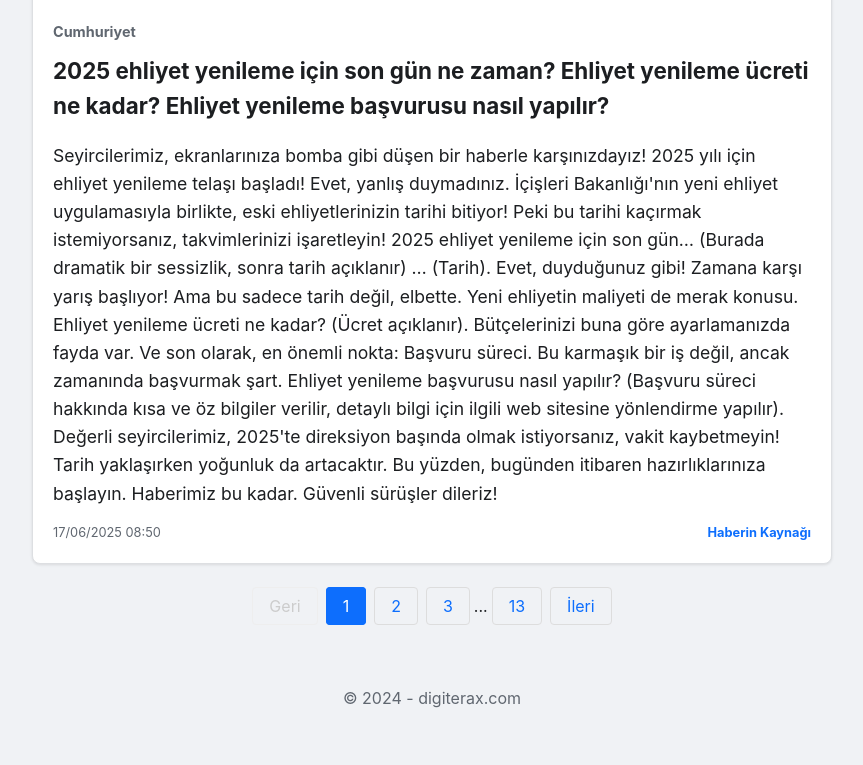
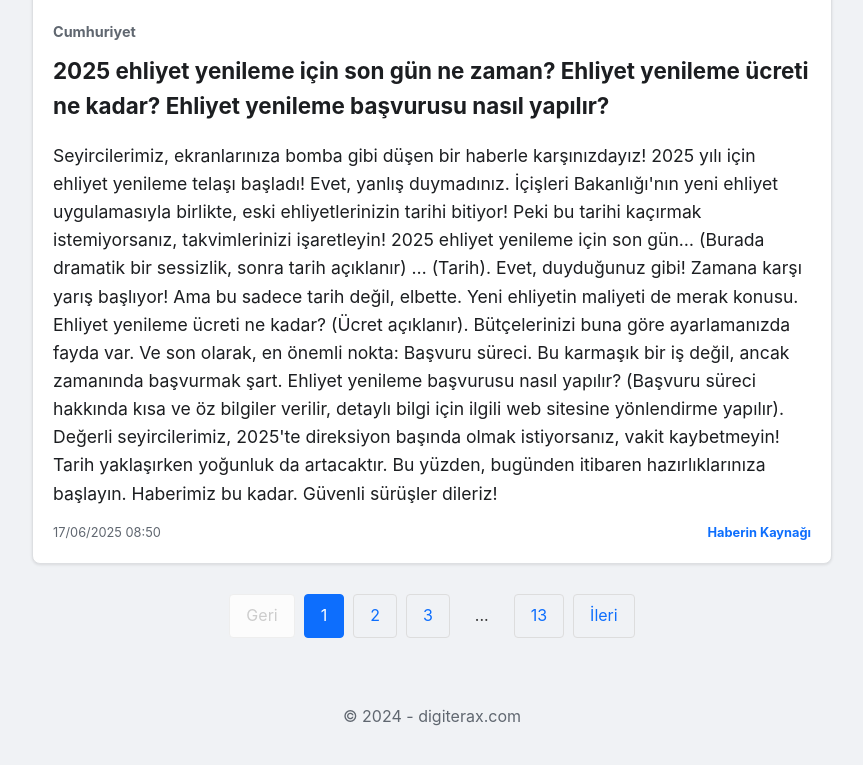
Before and after one commit to sevim-coder/sevim-coder.github.io, a plain HTML site: page index.html in a window 1280 px wide. Shown: the part 9295-10060 px from the top of the page, without its empty margins (208-1071 px from the left). Drawn offline with Linux system fonts and the light colour scheme.

Commit message:
Update style.css

```diff
--- a/style.css
+++ b/style.css
@@ -14,10 +14,19 @@ main { max-width: 800px; margin: 20px auto; padding: 0 15px; }
 .news-card p { font-size: 1.1em; margin-bottom: 15px; }
 .news-card .footer { display: flex; justify-content: space-between; align-items: center; font-size: 0.8em; color: #606770; }
 .news-card .footer a { text-decoration: none; color: #0d6efd; font-weight: bold; }
-.pagination { text-align: center; margin: 30px 0; }
-.pagination a { color: #0d6efd; padding: 8px 16px; text-decoration: none; border: 1px solid #ddd; margin: 0 4px; border-radius: 4px; transition: background-color 0.2s; cursor: pointer;}
-.pagination a.active { background-color: #0d6efd; color: white; border: 1px solid #0d6efd; }
+
+/* --- PAGINATION STYLES (ÖNEMLİ OLAN KISIM) --- */
+.pagination { text-align: center; margin: 30px 0; display: flex; justify-content: center; align-items: center; gap: 5px; }
+.pagination a, .pagination span { color: #0d6efd; padding: 8px 16px; text-decoration: none; border: 1px solid #ddd; margin: 0 2px; border-radius: 4px; transition: background-color 0.2s; cursor: pointer;}
+.pagination span { color: #333; border: none; }
+.pagination a.active { background-color: #0d6efd; color: white; border-color: #0d6efd; cursor: default; }
 .pagination a:hover:not(.active) { background-color: #f0f2f5; }
-.pagination a.disabled { color: #ccc; cursor: not-allowed; border-color: #eee; }
+.pagination a.disabled { color: #ccc; cursor: not-allowed; border-color: #eee; background-color: #fcfcfc; }
+
 footer { text-align: center; padding: 20px; color: #606770; }
 .loading, .error { text-align: center; font-size: 1.2em; padding: 50px; }
+
+/* Arşiv Sayfası Stilleri */
+.archive-date-section { background-color: #ffffff; border-radius: 8px; margin-bottom: 15px; }
+.archive-date-header { background-color: #e9ebee; padding: 15px 20px; font-size: 1.2em; font-weight: bold; cursor: pointer; border-radius: 8px; }
+.archive-news-container { padding: 0 20px 20px 20px; display: none; }
```
